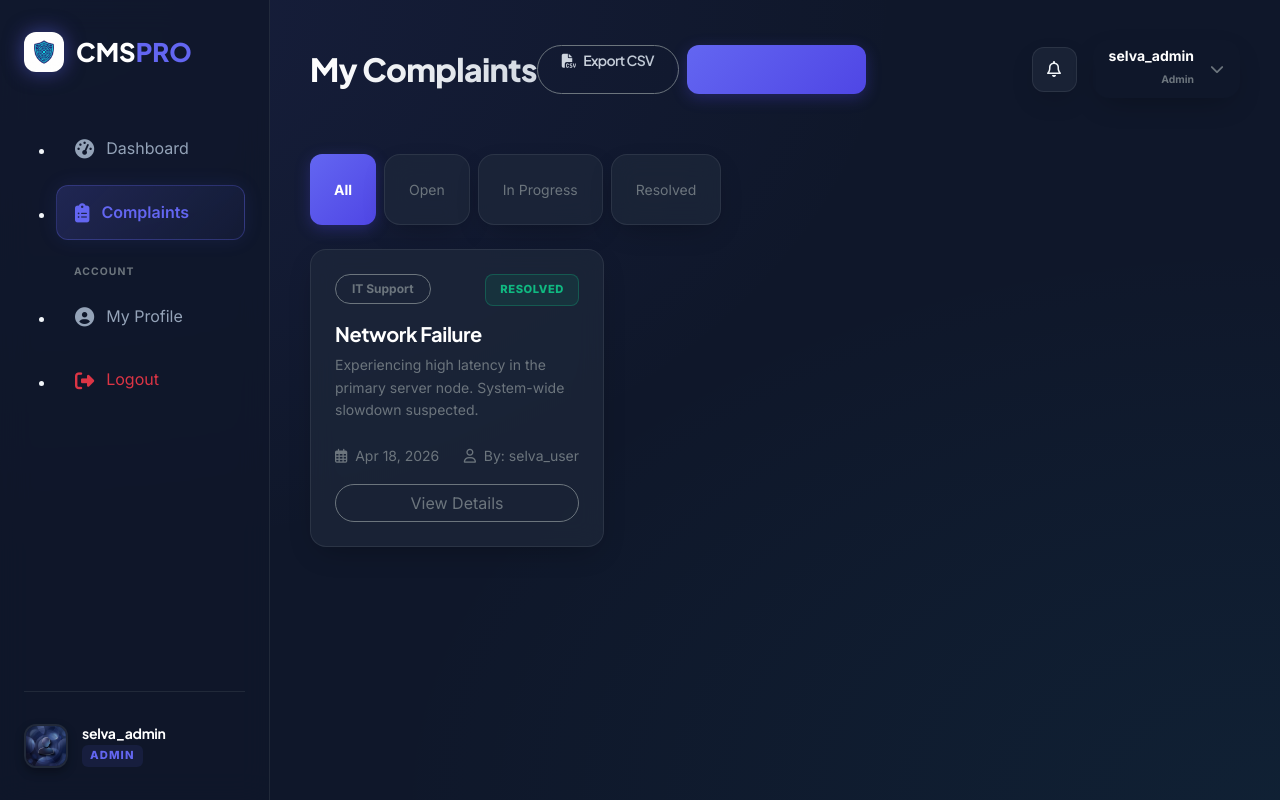
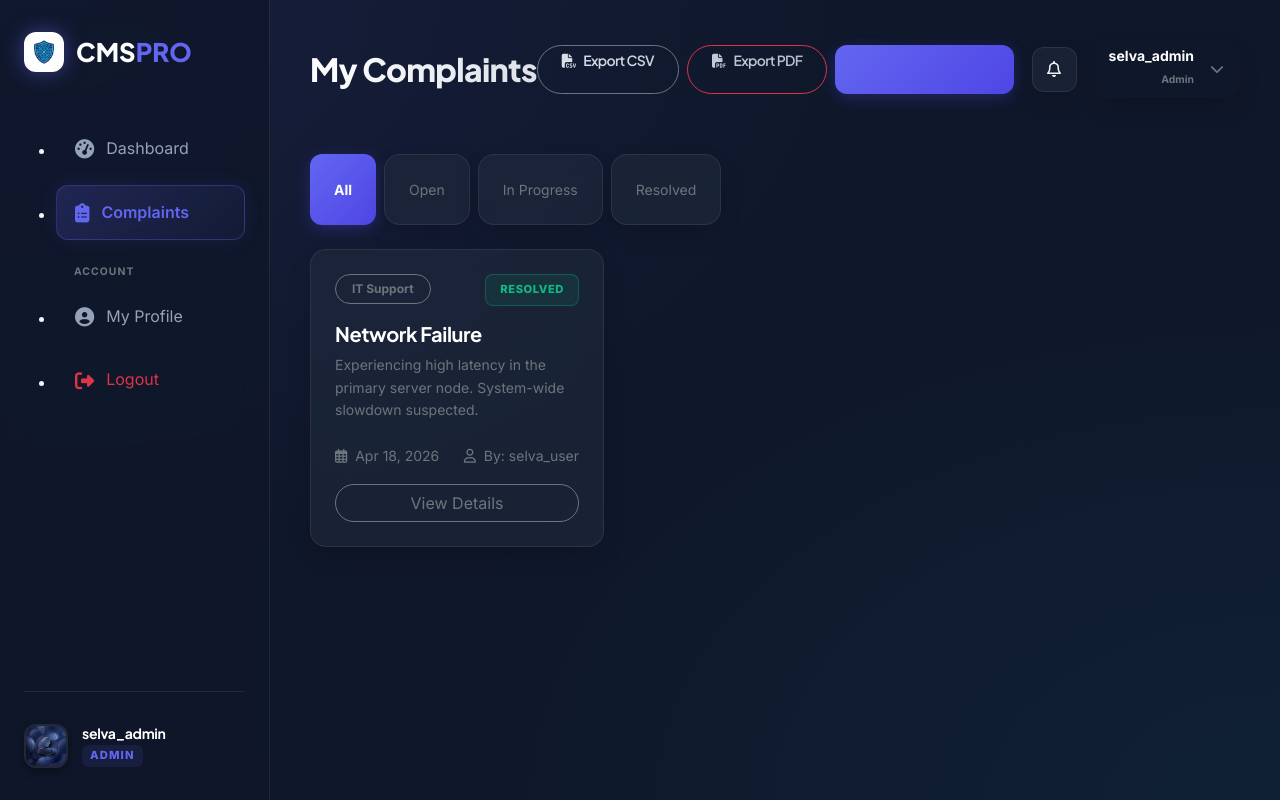
Before and after one commit to SELVAKUMAR-ANALYST/complaint-system, a Django app: page /complaints/ in a window 1280 px wide. Run offline with Django 5.2, Linux system fonts and the light colour scheme; a user stored in the database is signed in; data comes from the database, SQL or seed files in the repository.

Commit message:
feat: Add professional PDF export for administrators

```diff
--- a/complaints/urls.py
+++ b/complaints/urls.py
@@ -8,6 +8,8 @@ urlpatterns = [
     path('complaints/create/', views.complaint_create, name='complaint_create'),
     path('complaints/<int:pk>/', views.complaint_detail, name='complaint_detail'),
     path('complaints/export/', views.export_complaints_csv, name='export_csv'),
+    path('complaints/export-pdf/', views.export_complaints_pdf, name='export_pdf'),
     path('register/', views.register, name='register'),
+
     path('logout/', views.user_logout, name='user_logout'),
 ]
--- a/complaints/views.py
+++ b/complaints/views.py
@@ -6,8 +6,15 @@ from django.db.models import Count, Avg
 from django.http import HttpResponse
 from django.utils import timezone
 import csv
+import io
+from reportlab.pdfgen import canvas
+from reportlab.lib.pagesizes import letter, landscape
+from reportlab.lib import colors
+from reportlab.platypus import SimpleDocTemplate, Table, TableStyle, Paragraph, Spacer
+from reportlab.lib.styles import getSampleStyleSheet, ParagraphStyle
 from .models import User, Complaint, ComplaintRemark, ComplaintRating
 from .forms import ComplaintForm, RatingForm
+
 
 
 def homepage(request):
@@ -268,3 +275,87 @@ def export_complaints_csv(request):
             rating,
         ])
     return response
+
+@login_required
+def export_complaints_pdf(request):
+    """Admin-only: Export all complaints to a professional PDF report"""
+    if request.user.role != 'ADMIN':
+        return redirect('dashboard')
+
+    # Create the HttpResponse object with the appropriate PDF headers.
+    response = HttpResponse(content_type='application/pdf')
+    response['Content-Disposition'] = f'attachment; filename="complaints_report_{timezone.now().strftime("%Y%m%d_%H%M")}.pdf"'
+
+    # Create a buffer for the PDF
+    buffer = io.BytesIO()
+
+    # Create the PDF object, using the buffer as its "file."
+    doc = SimpleDocTemplate(buffer, pagesize=landscape(letter), rightMargin=30, leftMargin=30, topMargin=30, bottomMargin=18)
+    elements = []
+
+    # Styles
+    styles = getSampleStyleSheet()
+    title_style = ParagraphStyle(
+        'TitleStyle',
+        parent=styles['Heading1'],
+        fontSize=24,
+        textColor=colors.HexColor("#6366f1"),
+        alignment=1,
+        spaceAfter=30
+    )
+
+    # Title
+    elements.append(Paragraph("CMS PRO — Enterprise Complaint Report", title_style))
+    elements.append(Paragraph(f"Generated on: {timezone.now().strftime('%B %d, %Y %H:%M')}", styles['Normal']))
+    elements.append(Spacer(1, 20))
+
+    # Data for the table
+    data = [['Ref ID', 'Title', 'Category', 'Status', 'Raised By', 'Assigned To', 'Created At', 'Rating']]
+
+    complaints = Complaint.objects.select_related('created_by', 'assigned_to').prefetch_related('rating').all().order_by('-created_at')
+
+    for c in complaints:
+        try:
+            rating = f"{c.rating.stars}★"
+        except Exception:
+            rating = 'N/A'
+
+        data.append([
+            f'REF-{c.id:05d}',
+            Paragraph(c.title[:30], styles['Normal']),
+            c.get_category_display(),
+            c.get_status_display(),
+            c.created_by.username,
+            c.assigned_to.username if c.assigned_to else 'Unassigned',
+            c.created_at.strftime('%Y-%m-%d'),
+            rating
+        ])
+
+    # Create table
+    table = Table(data, colWidths=[60, 150, 80, 70, 70, 70, 70, 50])
+
+    # Add style to table
+    style = TableStyle([
+        ('BACKGROUND', (0, 0), (-1, 0), colors.HexColor("#1e293b")),
+        ('TEXTCOLOR', (0, 0), (-1, 0), colors.whitesmoke),
+        ('ALIGN', (0, 0), (-1, -1), 'CENTER'),
+        ('FONTNAME', (0, 0), (-1, 0), 'Helvetica-Bold'),
+        ('FONTSIZE', (0, 0), (-1, 0), 10),
+        ('BOTTOMPADDING', (0, 0), (-1, 0), 12),
+        ('BACKGROUND', (0, 1), (-1, -1), colors.HexColor("#f8fafc")),
+        ('GRID', (0, 0), (-1, -1), 0.5, colors.grey),
+        ('VALIGN', (0, 0), (-1, -1), 'MIDDLE'),
+    ])
+    table.setStyle(style)
+
+    elements.append(table)
+
+    # Build PDF
+    doc.build(elements)
+
+    # Get the value of the BytesIO buffer and write it to the response.
+    pdf = buffer.getvalue()
+    buffer.close()
+    response.write(pdf)
+
+    return response
--- a/templates/complaints/complaint_list.html
+++ b/templates/complaints/complaint_list.html
@@ -11,7 +11,11 @@
         <a href="{% url 'export_csv' %}" class="btn btn-outline-secondary btn-sm px-4 rounded-pill border-secondary" title="Export CSV">
             <i class="fas fa-file-csv me-2"></i>Export CSV
         </a>
+        <a href="{% url 'export_pdf' %}" class="btn btn-outline-danger btn-sm px-4 rounded-pill border-danger" title="Export PDF">
+            <i class="fas fa-file-pdf me-2"></i>Export PDF
+        </a>
         {% endif %}
+
         <a href="{% url 'complaint_create' %}" class="btn btn-premium btn-sm px-4">
             <i class="fas fa-plus me-2"></i> Raise Complaint
         </a>
```
Also changed, not shown: README.md.
